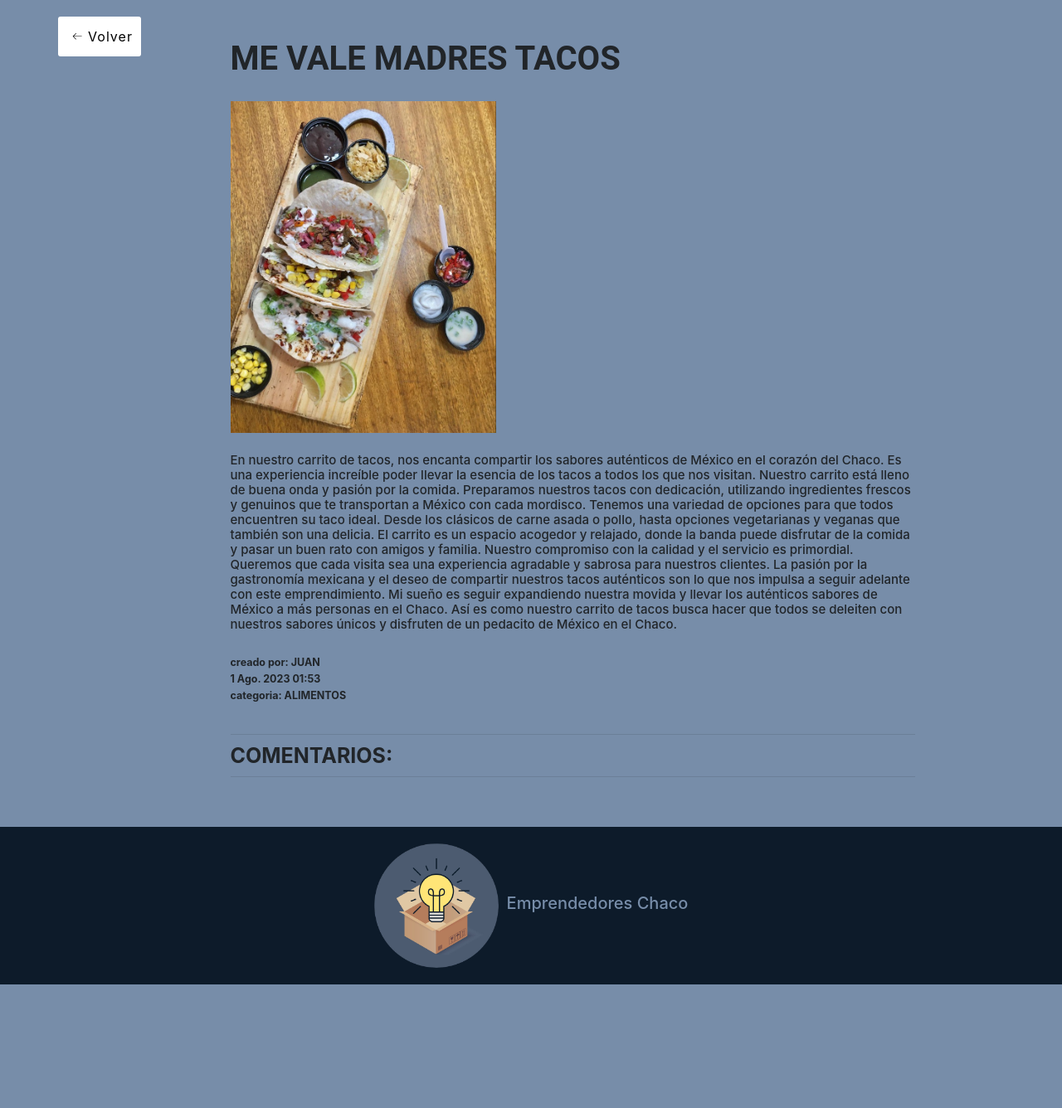
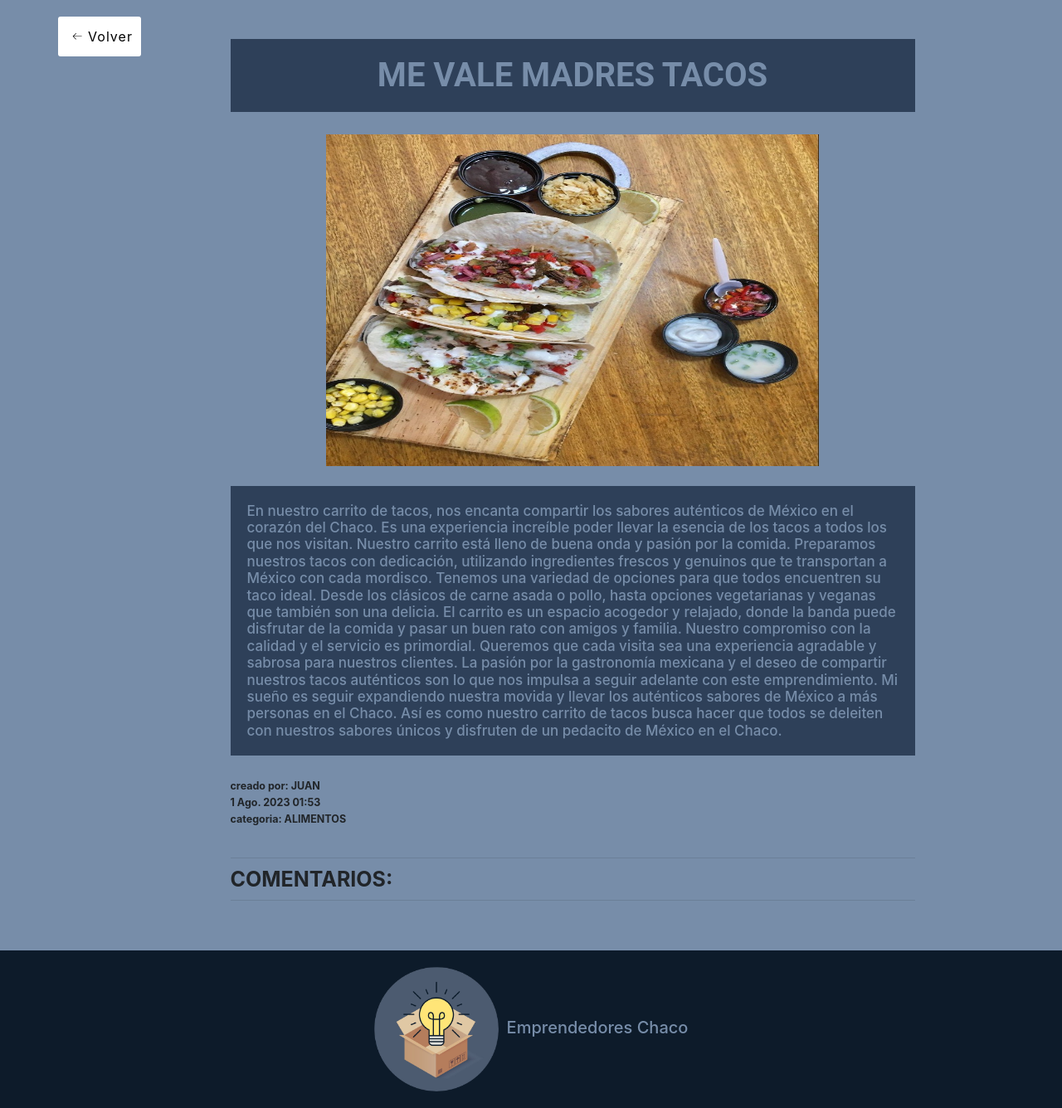
Before and after one commit to Carlosesosa/RepositorioProyectoGrupo7, a Django app: page /publicaciones/Detalle/11 in a window 1280 px wide. Shown: the part 190-1526 px from the top of the page at 83% size. Before the commit the page ends 1377 px from the top, so only its background shows below. Run offline with Django 4.2, Linux system fonts and the light colour scheme; data comes from the database, SQL or seed files in the repository; some libraries are stand-ins or nearby versions.

Commit message:
cambios css - detalles de publicaciones

```diff
--- a/BlogEmprendedores/static/css/styles.css
+++ b/BlogEmprendedores/static/css/style.css
@@ -35,7 +35,11 @@ a, a:link, a:visited, a:active {
     margin: 0 auto;
 }
 
-
+.centrar{
+    display: flex;
+    justify-content: center;
+    align-items: center;
+}
 /* Encabezado */
 header {
     background-color: var(--color_principal);
@@ -205,6 +209,33 @@ header {
     height: 50%;
 }
 
+/* Detalle */
+.imagen-publicacion{
+    width: 80%;
+    height: 40rem;
+    margin: 0 auto;
+}
+@media (max-width: 960px) {
+    .imagen-publicacion{
+        width: 100%;
+    }
+}
+
+.titulo-publicacion{
+    background-color: var(--fondo);
+    color: var(--color_secundario);
+    padding: 2rem;
+    text-align: center;
+}
+
+.info-publicacion{
+    background-color: var(--fondo);
+    color: var(--color_secundario);
+    padding: 2rem;
+    font-size: 1.7rem;
+}
+
+
 /* Inicio */
 .inicio-titulo{
     font-weight: bold;
--- a/BlogEmprendedores/templates/base.html
+++ b/BlogEmprendedores/templates/base.html
@@ -13,7 +13,7 @@
   <link rel="stylesheet" type="text/css" href="{% static 'css/bootstrap.css' %}">
   <link rel="stylesheet" type="text/css" href="{% static 'css/normalize.css' %}">
   <link rel="stylesheet" type="text/css" href="{% static 'css/buttons.css' %}">
-  <link rel="stylesheet" type="text/css" href="{% static 'css/styles.css' %}">
+  <link rel="stylesheet" type="text/css" href="{% static 'css/style.css' %}">
 
 </head>
 
--- a/BlogEmprendedores/templates/publicaciones/detalle.html
+++ b/BlogEmprendedores/templates/publicaciones/detalle.html
@@ -28,10 +28,12 @@
         <div class="col-md-9 mx-auto mb-5">
             <div>
 
-                <h1 style="font-size: 40px;font-weight: bold;">{{publicacion.titulo}}</h1>
-                <img src="{{publicacion.imagen.url}}" height="400">
-                <br><br>
-                <h4>{{publicacion.contenido}}</h4>
+                <h1 class="titulo-publicacion" style="font-size: 40px;font-weight: bold;">{{publicacion.titulo}}</h1>
+                <div class="centrar contenedor">
+                    <img class="imagen-publicacion" src="{{publicacion.imagen.url}}">
+                </div>
+                <br>
+                <h4 class="info-publicacion">{{publicacion.contenido}}</h4>
                 <br>
 
                 <h5 style="font-weight: bold;">creado por: {{publicacion.autor|upper}}</h5>
@@ -78,11 +80,12 @@
                     {% if user.is_authenticated %}
                     <hr>
                     <details>
-                        <summary style="font-size: 15px;font-weight: bold;text-indent: 20px;" >COMENTAR...</summary>
+                        <summary style="font-size: 15px;font-weight: bold;text-indent: 20px;">COMENTAR...</summary>
 
                         <div class="row">
 
-                            <form method="POST" action="{% url 'comentarios:agregar_comentario' publicacion.pk %}">{%csrf_token%}
+                            <form method="POST" action="{% url 'comentarios:agregar_comentario' publicacion.pk %}">
+                                {%csrf_token%}
 
                                 <textarea type="text" name="comentario" style="width: 600px"></textarea>
 
```
Lines whose indentation alone changed are shown as unchanged.
